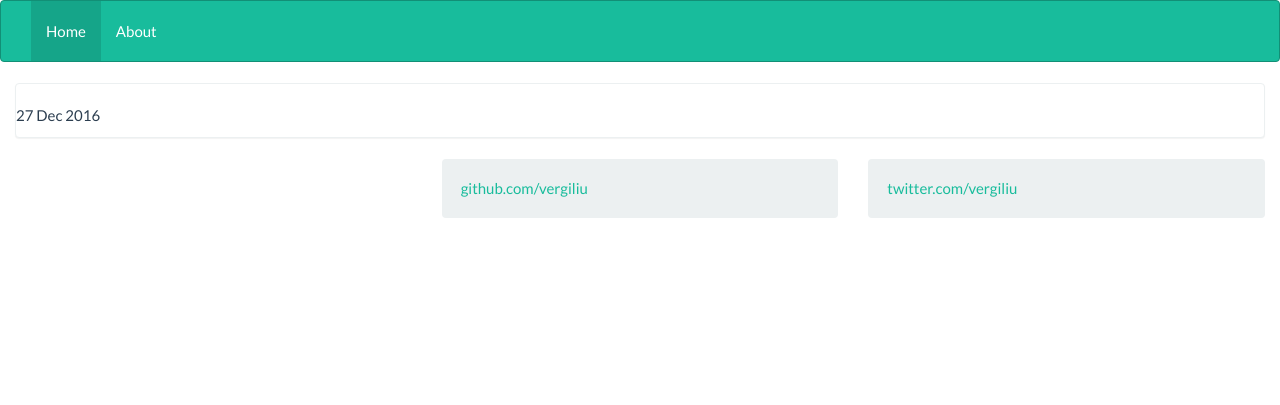
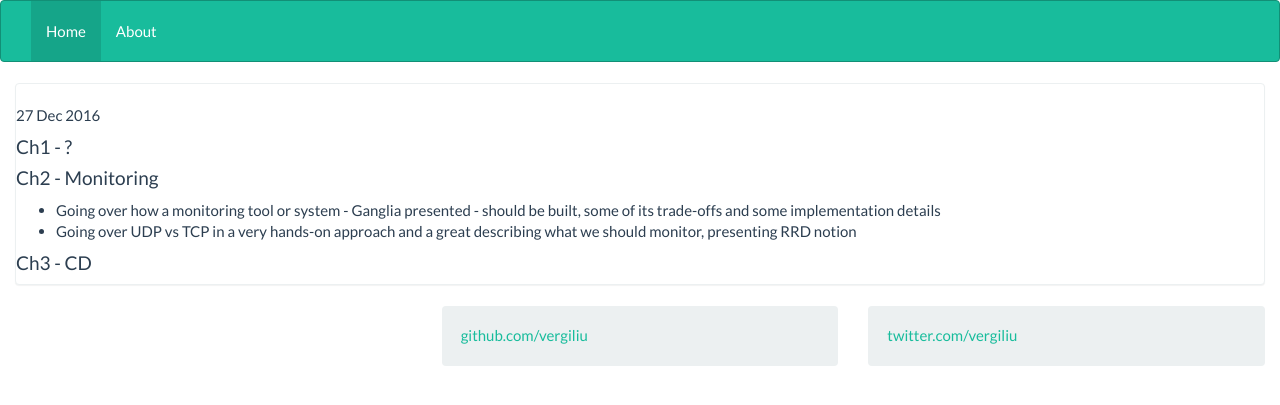
Before and after one commit to vergiliu/vergiliu.github.io, a Jekyll site: the page built from _posts/2017-01-31-webop.md, in a window 1280 px wide. Shown: the top 405 px of the page. Built offline with Jekyll 4.4.1, drawn with Linux system fonts in a browser that asks for light colours; our own code applies the rules of GitHub Pages for plain Markdown files.

Commit message:
intro web op

```diff
--- a/_posts/2017-01-31-webop.md
+++ b/_posts/2017-01-31-webop.md
@@ -4,5 +4,12 @@ title: "Web Operations - John Allspaw
 date: 2017-01-31 22:22:22
 categories: [books, reviews]
 tags: [books, reviews, 2017]
-rating: 4
+rating: na
 ---
+#### Ch1 - ?
+
+#### Ch2 - Monitoring
+* Going over how a monitoring tool or system - Ganglia presented - should be built, some of its trade-offs and some implementation details
+* Going over UDP vs TCP in a very hands-on approach and a great describing what we should monitor, presenting RRD notion
+
+#### Ch3 - CD
```
